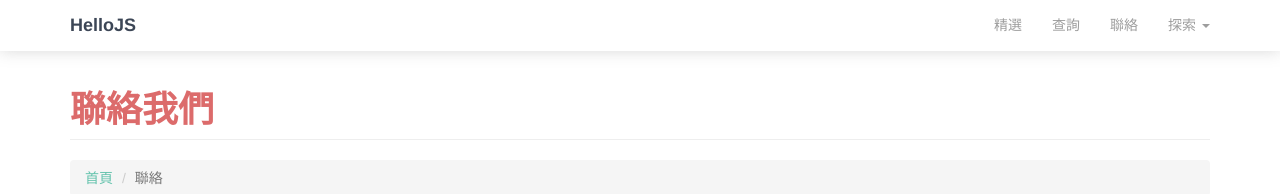
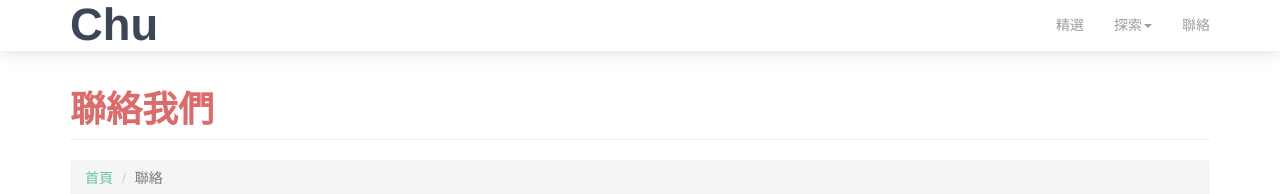
Before and after one commit to kmgs4524/chu, a plain HTML site: page contact.html in a window 1280 px wide. Shown: the top 194 px of the page. Drawn offline with Linux system fonts and the light colour scheme.

Commit message:
index.html

```diff
--- a/contact.html
+++ b/contact.html
@@ -44,22 +44,17 @@
                     <span class="icon-bar"></span>
                     <span class="icon-bar"></span>
                 </button>
-                <a class="navbar-brand" href="index.html">HelloJS</a>
+                <a class="navbar-brand" href="index.html" style="font-size:1.2cm">Chu</a>
             </div>
             <!-- Collect the nav links, forms, and other content for toggling -->
             <div class="collapse navbar-collapse" id="bs-example-navbar-collapse-1">
                 <ul class="nav navbar-nav navbar-right">
+
                     <li>
-                        <a href="about.html">精選</a>
+                        <a href="contact.html">精選</a>
                     </li>
-                    <li>
-                        <a href="shop.html">查詢</a>
-                    </li>
-                     <li>
-                        <a href="contact.html">聯絡</a>
-                    </li>
-                      <li class="dropdown">
-                        <a href="#" class="dropdown-toggle" data-toggle="dropdown">探索 <b class="caret"></b></a>
+                    <li class="dropdown">
+                        <a href="#" class="dropdown-toggle" data-toggle="dropdown">探索<b class="caret"></b></a>
                         <ul class="dropdown-menu">
                             <li>
                                 <a href="portfolio-1-col.html">北區</a>
@@ -70,28 +65,13 @@
                             <li>
                                 <a href="portfolio-3-col.html">南區</a>
                             </li>
-                            <!-- <li>
-                                <a href="portfolio-4-col.html">四欄</a>
-                            </li>
-                            <li>
-                                <a href="portfolio-item.html">單一項目</a>
-                            </li>
+
                         </ul>
                     </li>
-                    <li class="dropdown">
-                        <a href="#" class="dropdown-toggle" data-toggle="dropdown">Blog <b class="caret"></b></a>
-                        <ul class="dropdown-menu">
-                            <li>
-                                <a href="blog-home-1.html">Blog Home 1</a>
-                            </li>
-                            <li>
-                                <a href="blog-home-2.html">Blog Home 2</a>
-                            </li>
-                            <li>
-                                <a href="blog-post.html">Blog Post</a>
-                            </li>
-                        </ul>
-                    </li> -->
+                    <li>
+                        <a href="contact.html">聯絡</a>
+                    </li>
+
                 </ul>
             </div>
             <!-- /.navbar-collapse -->
```
Also changed, not shown: index.html (+1 -1 lines).
